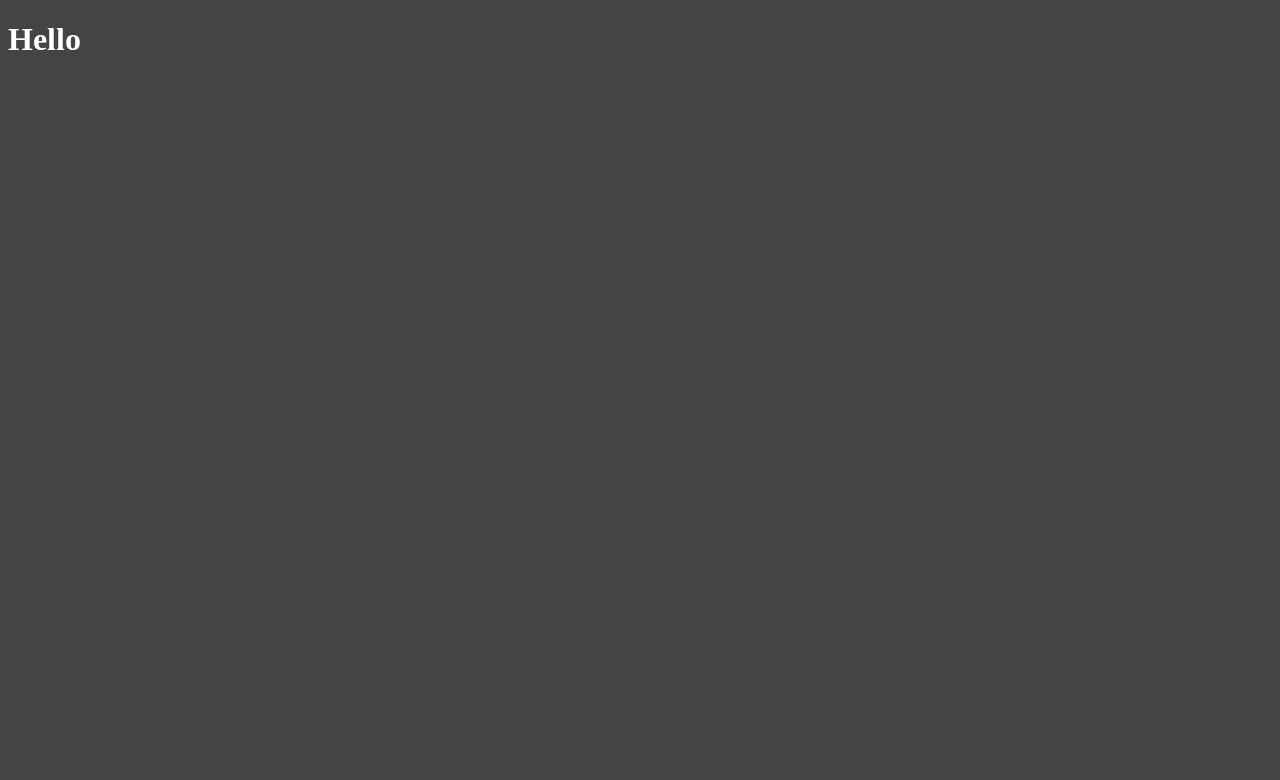
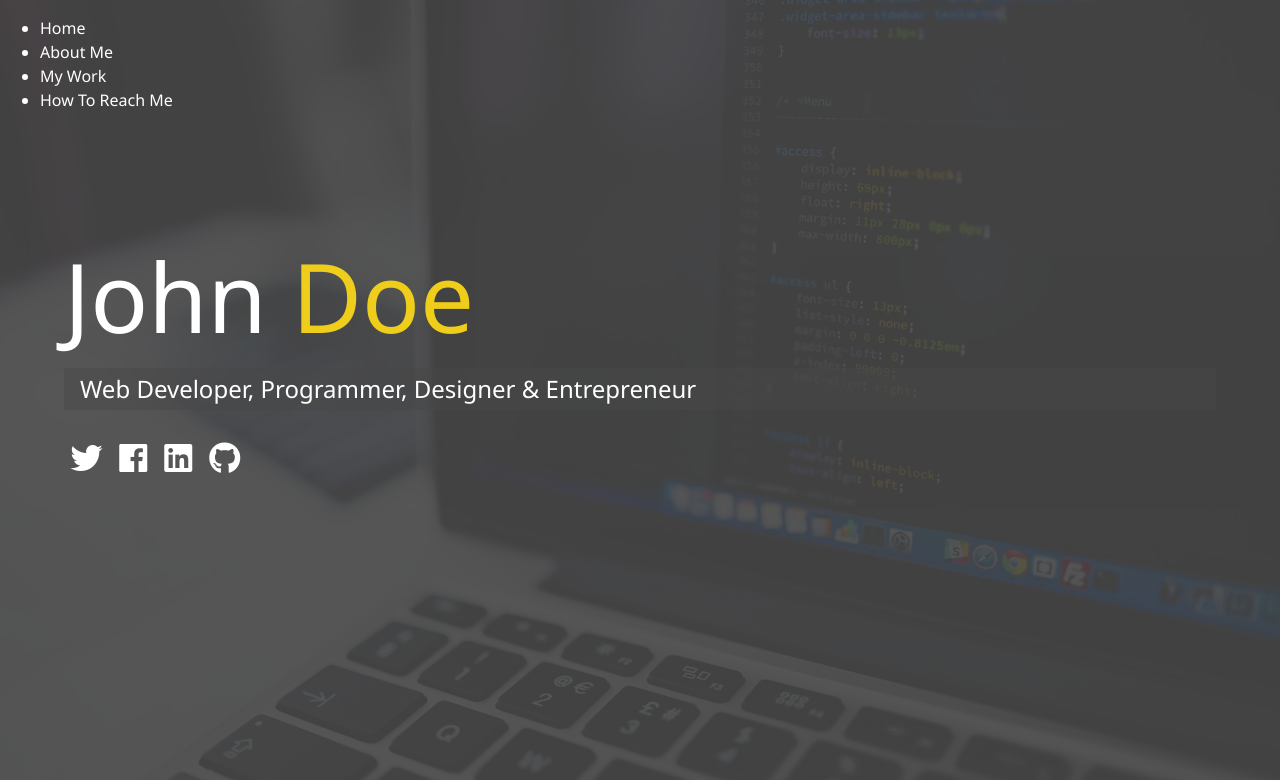
Before and after one commit to Htcytm/personalportfolio, a PHP site: page /dist/index.html in a window 1280 px wide. Before the commit the part shown is almost empty. Shown: the top 780 px of the page. Run offline with PHP 8.4, Linux system fonts and the light colour scheme; some libraries are stand-ins or nearby versions.

Commit message:
Index markup & main sass

```diff
--- a/dist/css/main.css
+++ b/dist/css/main.css
@@ -1,3 +1,66 @@
+* {
+  box-sizing: border-box; }
+
 body {
   background: #444;
-  color: #fff; }
+  color: #fff;
+  height: 100%;
+  margin: 0;
+  font-family: "Segoe UI", "Segoe UI", Tahoma, Geneva, Verdana, sans-serif;
+  line-height: 1.5; }
+  body#bg-img {
+    background: url(../img/background.jpg);
+    background-attachment: fixed;
+    background-size: cover; }
+    body#bg-img::after {
+      content: "";
+      position: absolute;
+      top: 0;
+      right: 0;
+      width: 100%;
+      height: 100%;
+      z-index: -1;
+      background: rgba(68, 68, 68, 0.9); }
+
+h1,
+h2,
+h3 {
+  margin: 0;
+  font-weight: 400; }
+  h1.lg-heading,
+  h2.lg-heading,
+  h3.lg-heading {
+    font-size: 6rem; }
+  h1.sm-heading,
+  h2.sm-heading,
+  h3.sm-heading {
+    margin-bottom: 2rem;
+    padding: 0.2rem 1rem;
+    background: rgba(73, 73, 73, 0.5); }
+
+a {
+  color: white;
+  text-decoration: none; }
+
+header {
+  position: fixed;
+  z-index: 2;
+  width: 100%; }
+
+.text-secondary {
+  color: #eece1a; }
+
+main {
+  padding: 4rem;
+  height: 100%; }
+  main .icons {
+    margin-top: 1rem; }
+    main .icons a {
+      padding: 0.4rem; }
+      main .icons a:hover {
+        color: #eece1a;
+        transition: all 0.5s ease-out; }
+  main#home {
+    overflow: hidden; }
+    main#home h1 {
+      margin-top: 20vh; }
--- a/dist/index.html
+++ b/dist/index.html
@@ -6,9 +6,59 @@
     <meta http-equiv="X-UA-Compatible" content="ie=edge" />
 
     <link rel="stylesheet" href="css/main.css" />
+    <link
+      rel="stylesheet"
+      href="https://use.fontawesome.com/releases/v5.2.0/css/all.css"
+    />
     <title>Wlcom to My Portfolio</title>
   </head>
-  <body>
-    <h1>Hello</h1>
+  <body id="bg-img">
+    <!--    <div class="overlay"></div> -->
+    <header class="menu-btn">
+      <div class="btn-line"></div>
+      <div class="btn-line"></div>
+      <div class="btn-line"></div>
+
+      <nav class="menu">
+        <div class="menu-branding">
+          <div class="portrait"></div>
+        </div>
+        <ul class="menu-nav">
+          <li class="nav-item">
+            <a href="/" class="nav-link">Home</a>
+          </li>
+          <li class="nav-item">
+            <a href="/about.html" class="nav-link">About Me</a>
+          </li>
+          <li class="nav-item">
+            <a href="/work.html" class="nav-link">My Work</a>
+          </li>
+          <li class="nav-item">
+            <a href="/contact.html" class="nav-link">How To Reach Me</a>
+          </li>
+        </ul>
+      </nav>
+    </header>
+    <main id="home">
+      <h1 class="lg-heading">John <span class="text-secondary">Doe</span></h1>
+      <h2 class="sm-heading">
+        Web Developer, Programmer, Designer & Entrepreneur
+      </h2>
+      <div class="icons">
+        <a href="#!">
+          <i class="fab fa-twitter fa-2x"></i>
+        </a>
+        <a href="#!">
+          <i class="fab fa-facebook fa-2x"></i>
+        </a>
+        <a href="#!">
+          <i class="fab fa-linkedin fa-2x"></i>
+        </a>
+        <a href="#!">
+          <i class="fab fa-github fa-2x"></i>
+        </a>
+      </div>
+    </main>
+    <script src="js/main.js"></script>
   </body>
 </html>
--- /dev/null
+++ b/scss/_config.scss
@@ -0,0 +1,31 @@
+$primary-color: #444;
+$secondary-color: #eece1a;
+$show-home-image: true;
+$home-image: url(../img/background.jpg);
+$bacground-opacity: 0.9;
+
+//fonksiyon
+@mixin easeOut {
+  transition: all 0.5s ease-out;
+}
+
+@mixin background {
+  @if $show-home-image {
+    &#bg-img {
+      background: $home-image;
+      background-attachment: fixed;
+      background-size: cover;
+      //yukardaki elemanın sonrasında class oluşturmadan direk olarak afterı çağırırsak da olur
+      &::after {
+        content: "";
+        position: absolute;
+        top: 0;
+        right: 0;
+        width: 100%;
+        height: 100%;
+        z-index: -1;
+        background: rgba($primary-color, $bacground-opacity);
+      }
+    }
+  }
+}
--- a/scss/main.scss
+++ b/scss/main.scss
@@ -1,6 +1,73 @@
-$primary-color: #444;
+@import "config";
+
+* {
+  box-sizing: border-box;
+}
 
 body {
+  @include background();
   background: $primary-color;
   color: #fff;
+  height: 100%;
+  margin: 0;
+  font-family: "Segoe UI", "Segoe UI", Tahoma, Geneva, Verdana, sans-serif;
+  line-height: 1.5;
 }
+
+//headings
+h1,
+h2,
+h3 {
+  margin: 0;
+  font-weight: 400;
+  //h1 a ait olan class
+  &.lg-heading {
+    font-size: 6rem;
+  }
+  &.sm-heading {
+    margin-bottom: 2rem;
+    padding: 0.2rem 1rem;
+    background: rgba(lighten($primary-color, 2), 0.5);
+  }
+}
+
+a {
+  color: white;
+  text-decoration: none;
+}
+
+header {
+  position: fixed;
+  z-index: 2;
+  width: 100%;
+}
+
+.text-secondary {
+  color: $secondary-color;
+}
+
+main {
+  padding: 4rem;
+  height: 100%;
+  //sadece main içerisindeki iconları etkiler
+  .icons {
+    margin-top: 1rem;
+    a {
+      padding: 0.4rem;
+      &:hover {
+        color: $secondary-color;
+        //bir şeyin görüntülenmesi için zaman ayarlaması yapar
+        @include easeOut();
+      }
+    }
+  }
+
+  //idsi home olanların hepsi etkilenecek
+  &#home {
+    //scrollbar istemiyoruz
+    overflow: hidden;
+    h1 {
+      margin-top: 20vh;
+    }
+  }
+}
```
Also changed, not shown: dist/img/background.jpg (added), dist/img/portrait.jpg (added), dist/img/portrait_small.jpg (added), dist/img/projects/project1.jpg (added), dist/img/projects/project2.jpg (added), dist/img/projects/project3.jpg (added), dist/img/projects/project4.jpg (added), dist/img/projects/project5.jpg (added), dist/js/main.js (added).
